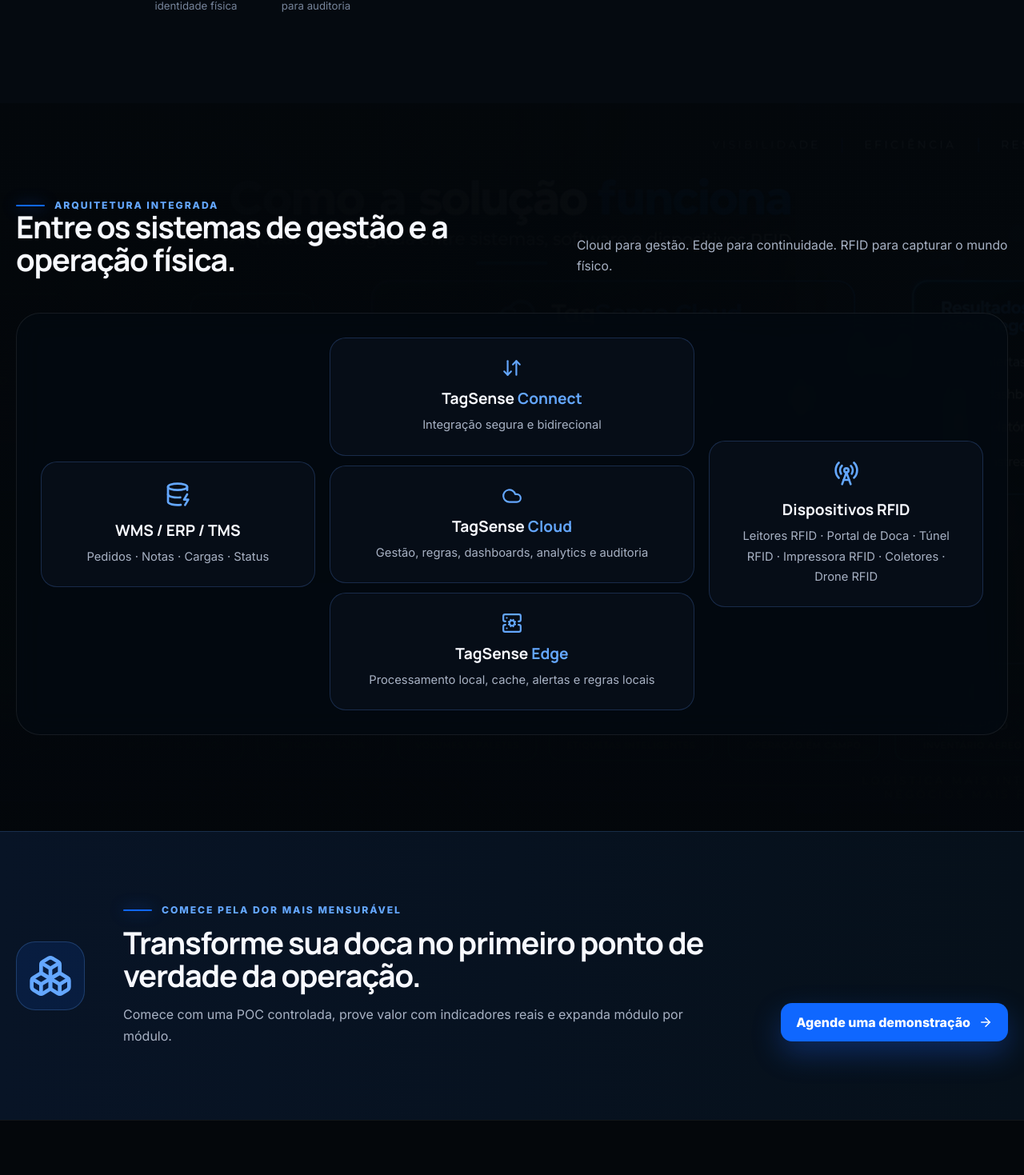
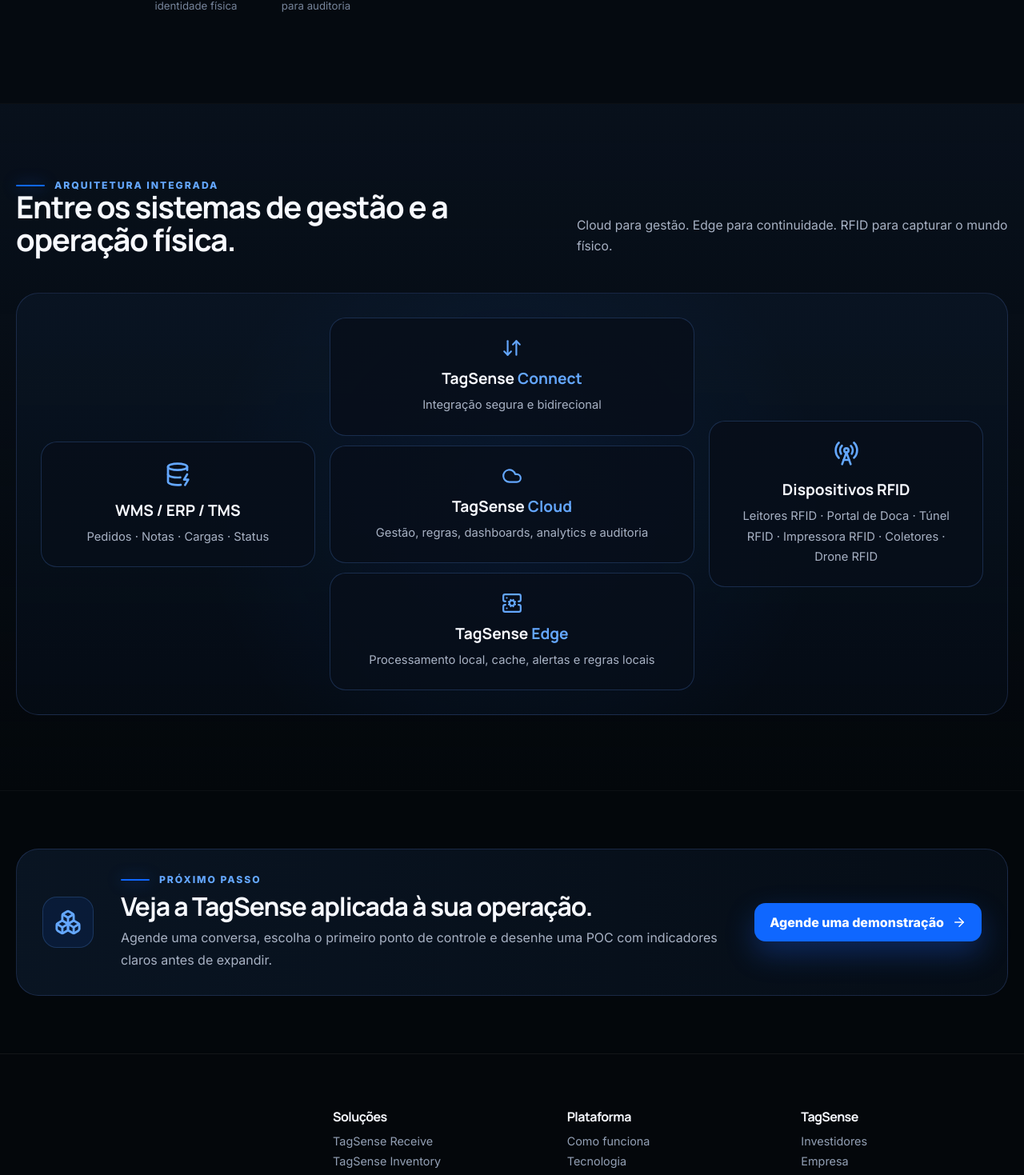
Before and after one commit to wiltonsignax/tagsense-site, a React (Vite) app: page /pt/ in a window 1280 px wide. Shown: the part 2395-3864 px from the top of the page at 80% size. Built offline with nearby package versions, Linux system fonts and the light colour scheme.

Commit message:
Deploy TagSense V3.4 homepage feed cleanup
Keep promotional banners only inside the hero carousel and convert lower homepage banner-style sections into normal content sections.

```diff
--- a/src/pages/HomePage.tsx
+++ b/src/pages/HomePage.tsx
@@ -20,8 +20,8 @@
     platformBody: locale==='pt'?'Receive, Inventory, Drone, Tunnel, Dock, Load, Connect e Analytics compartilham o mesmo núcleo de eventos, regras e rastreabilidade.':locale==='en'?'Receive, Inventory, Drone, Tunnel, Dock, Load, Connect and Analytics share the same event, rules and traceability core.':'Receive, Inventory, Drone, Tunnel, Dock, Load, Connect y Analytics comparten el mismo núcleo de eventos, reglas y trazabilidad.',
     flowBody: locale==='pt'?'A identidade física nasce no recebimento e acompanha a mercadoria até a expedição.':locale==='en'?'Physical identity starts at receiving and follows goods all the way to shipping.':'La identidad física nace en recepción y acompaña la mercancía hasta expedición.',
     archBody: locale==='pt'?'Cloud para gestão. Edge para continuidade. RFID para capturar o mundo físico.':locale==='en'?'Cloud for management. Edge for continuity. RFID to capture the physical world.':'Cloud para gestión. Edge para continuidad. RFID para capturar el mundo físico.',
-    final: locale==='pt'?'Transforme sua doca no primeiro ponto de verdade da operação.':locale==='en'?'Turn your dock into the first point of truth in the operation.':'Convierta su muelle en el primer punto de verdad de la operación.',
-    finalBody: locale==='pt'?'Comece com uma POC controlada, prove valor com indicadores reais e expanda módulo por módulo.':locale==='en'?'Start with a controlled POC, prove value with real indicators and expand module by module.':'Empiece con una POC controlada, demuestre valor con indicadores reales y expanda módulo por módulo.'
+    final: locale==='pt'?'Veja a TagSense aplicada à sua operação.':locale==='en'?'See TagSense applied to your operation.':'Vea TagSense aplicada a su operación.',
+    finalBody: locale==='pt'?'Agende uma conversa, escolha o primeiro ponto de controle e desenhe uma POC com indicadores claros antes de expandir.':locale==='en'?'Book a conversation, choose the first control point and design a POC with clear indicators before expanding.':'Agende una conversación, elija el primer punto de control y diseñe una POC con indicadores claros antes de expandir.'
   }
 
   return <>
@@ -29,6 +29,7 @@
 
     <HeroCarousel locale={locale}/>
 
+    <div className="home-feed">
     <section className="editorial-proof">
       <div className="container editorial-proof-grid">
         <div className="editorial-index">02</div>
@@ -76,25 +77,26 @@
       </div>
     </section>
 
-    <section className="architecture-banner">
-      <div className="architecture-banner-media"><img src="/media/arch_detail_bg.png" alt="" aria-hidden="true"/></div>
-      <div className="architecture-banner-overlay"/>
-      <div className="container architecture-banner-content">
+    <section className="section alt home-architecture">
+      <div className="container">
         <div className="section-head"><div><div className="eyebrow">{c.architecture.eyebrow}</div><h2>{c.architecture.title}</h2></div><p>{t.archBody}</p></div>
-        <div className="architecture-glass"><Architecture locale={locale}/></div>
+        <div className="surface home-architecture-surface"><Architecture locale={locale}/></div>
       </div>
     </section>
 
-    <section className="final-banner">
-      <div className="container final-banner-grid">
-        <div className="final-banner-mark"><Boxes size={56}/></div>
-        <div>
-          <div className="eyebrow">{locale==='pt'?'COMECE PELA DOR MAIS MENSURÁVEL':locale==='en'?'START WITH THE MOST MEASURABLE PAIN':'EMPIECE POR EL DOLOR MÁS MEDIBLE'}</div>
-          <h2>{t.final}</h2>
-          <p>{t.finalBody}</p>
+    <section className="section compact home-final-cta">
+      <div className="container">
+        <div className="surface home-final-cta-card">
+          <div className="home-final-cta-icon"><Boxes size={34}/></div>
+          <div>
+            <div className="eyebrow">{locale==='pt'?'PRÓXIMO PASSO':locale==='en'?'NEXT STEP':'PRÓXIMO PASO'}</div>
+            <h2>{t.final}</h2>
+            <p>{t.finalBody}</p>
+          </div>
+          <div><Link className="btn btn-primary" to={pathFor(locale,'contact')}>{c.nav.demo}<ArrowRight size={18}/></Link></div>
         </div>
-        <div className="final-banner-action"><Link className="btn btn-primary" to={pathFor(locale,'contact')}>{c.nav.demo}<ArrowRight size={18}/></Link></div>
       </div>
     </section>
+    </div>
   </>
 }
--- a/src/styles/global.css
+++ b/src/styles/global.css
@@ -1083,3 +1083,72 @@
     top: -65px !important;
   }
 }
+
+
+/* ===== V3.4 homepage feed cleanup ===== */
+.home-architecture {
+  background: linear-gradient(180deg,#050a10,#07111a);
+}
+.home-architecture-surface {
+  padding: 30px;
+  background:
+    radial-gradient(circle at 50% 50%,rgba(15,103,255,.08),transparent 58%),
+    linear-gradient(180deg,rgba(10,22,37,.8),rgba(5,12,21,.94));
+  box-shadow: none;
+}
+.home-final-cta {
+  background: #03070b;
+}
+.home-final-cta-card {
+  display: grid;
+  grid-template-columns: 72px minmax(0,1fr) auto;
+  gap: 26px;
+  align-items: center;
+  padding: 30px 32px;
+  box-shadow: none;
+  background: linear-gradient(90deg,rgba(10,22,37,.92),rgba(6,14,24,.94));
+}
+.home-final-cta-card h2 {
+  font-size: clamp(1.85rem,2.5vw,2.8rem);
+  margin: 10px 0 8px;
+}
+.home-final-cta-card p {
+  margin: 0;
+  max-width: 760px;
+}
+.home-final-cta-icon {
+  width: 64px;
+  height: 64px;
+  display: grid;
+  place-items: center;
+  border-radius: 18px;
+  color: var(--blue-2);
+  background: rgba(15,103,255,.10);
+  border: 1px solid rgba(100,167,255,.2);
+}
+
+/* Homepage banners exist only inside the carousel. */
+.home-feed .feature-banner {
+  display: none !important;
+}
+
+@media(max-width:900px) {
+  .home-final-cta-card {
+    grid-template-columns: 64px 1fr;
+  }
+  .home-final-cta-card > :last-child {
+    grid-column: 2;
+  }
+}
+@media(max-width:760px) {
+  .home-architecture-surface {
+    padding: 18px;
+  }
+  .home-final-cta-card {
+    grid-template-columns: 1fr;
+    padding: 24px;
+  }
+  .home-final-cta-card > :last-child {
+    grid-column: 1;
+  }
+}
```
